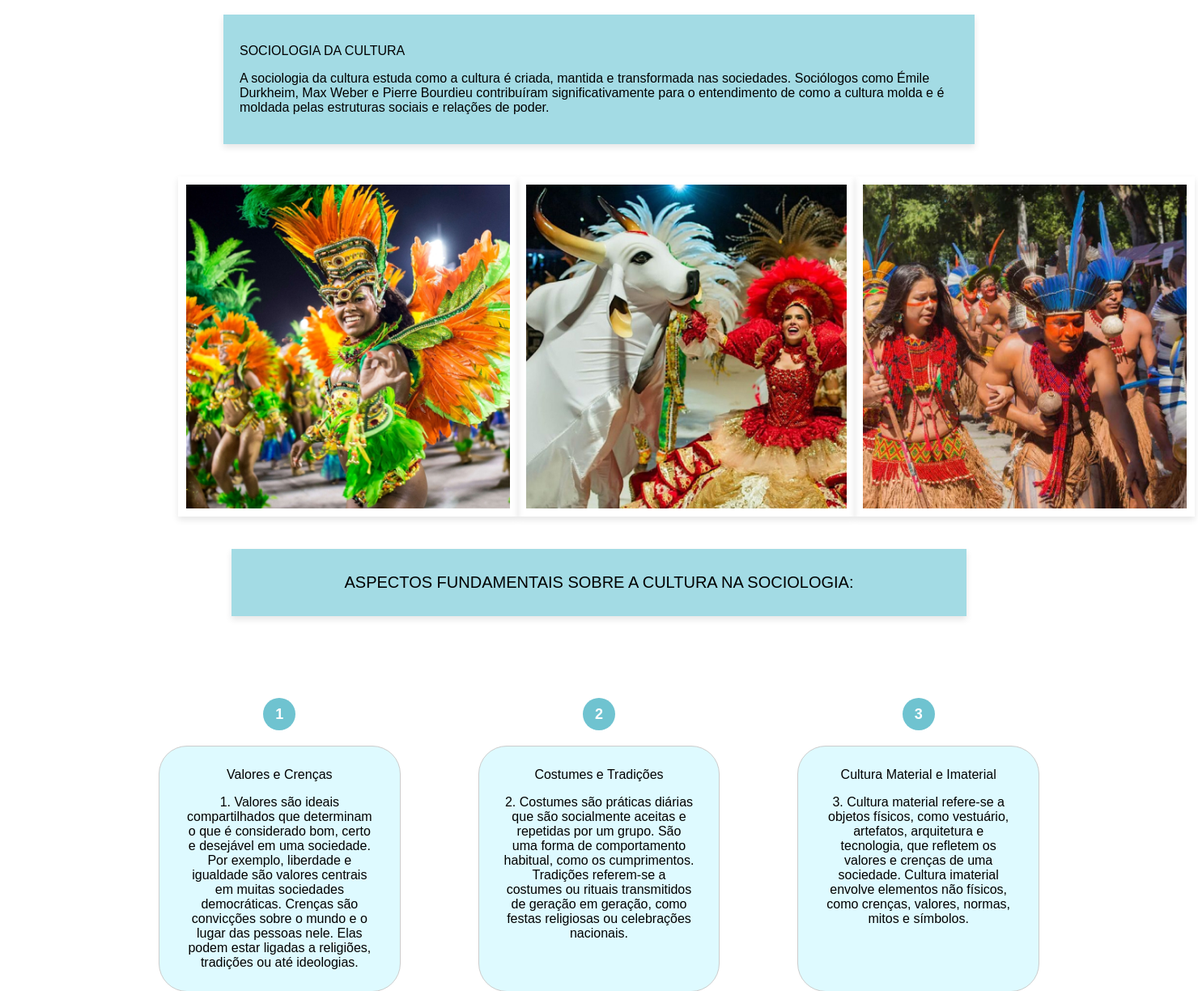
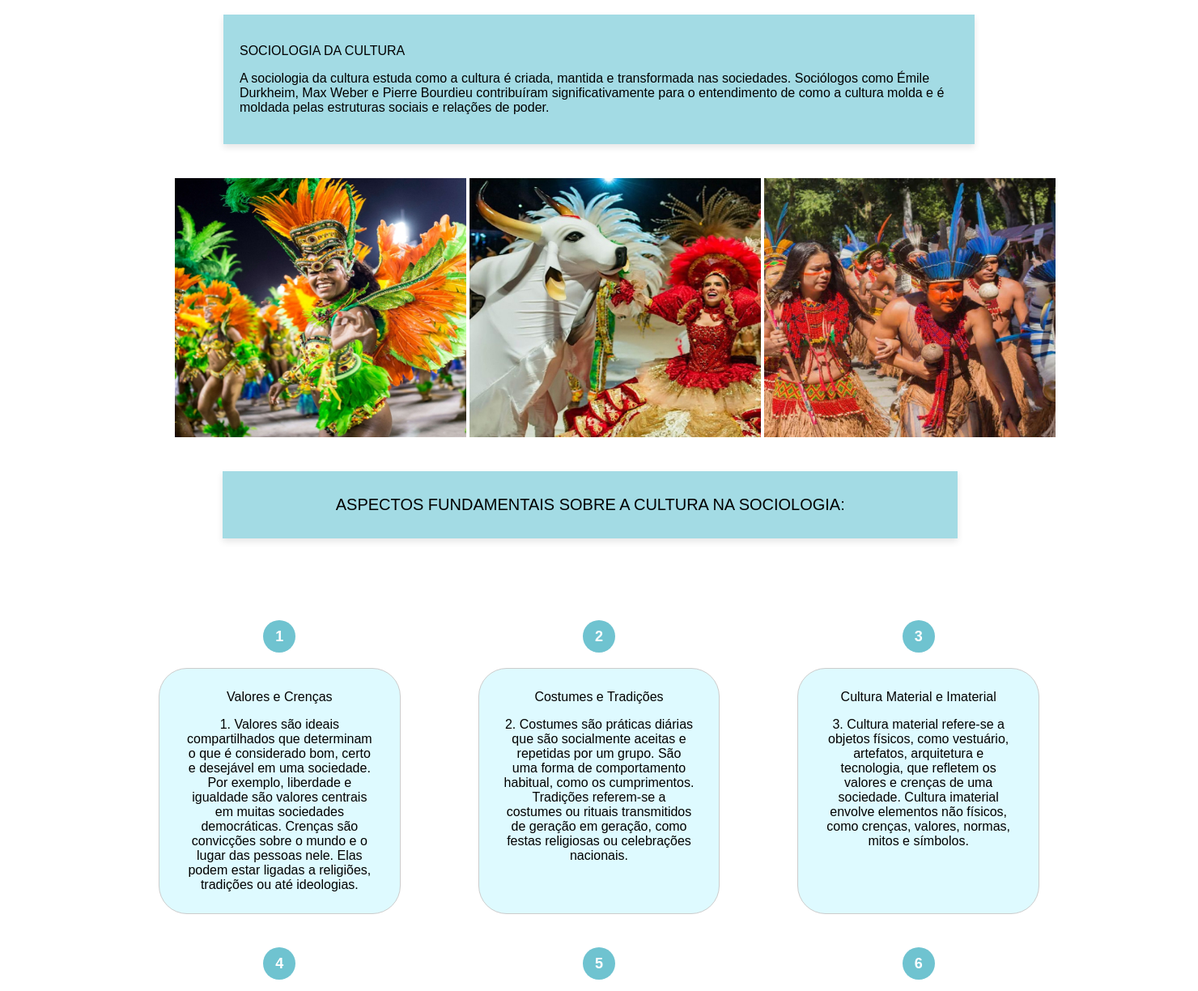
Before and after one commit to RyanHCR/Avante, a PHP site: page /Public/conteudos/sociologia/cultura.php in a window 1480 px wide. Shown: the part 1566-2790 px from the top of the page at 81% size. Run offline with PHP 8.4, Linux system fonts and the light colour scheme.

Commit message:
ajuste fino

```diff
--- a/Resources/css/sociologia.css/cultura.css
+++ b/Resources/css/sociologia.css/cultura.css
@@ -4,21 +4,20 @@
 /* Container das imagens */
 .image-row {
     display: flex;
-    justify-content: space-between; /* Distribui o espaço entre as imagens */
-    align-items: center;
-    margin: 20px auto;
-    max-width: 1200px; /* Limita a largura máxima do container */
-    padding: 20px;
-    margin-left: 200px;
-}
+        justify-content: center;
+        align-items: center;
+        margin: 20px auto;
+        max-width: 1200px;
+        padding: 20px;
+        margin-left: 140px;
+    }
+
 
 /* Imagens individuais */
 .image-row img {
-    width: 700vh; /* Largura fixa para todas as imagens */
-    height: 50vh; /* Altura fixa para todas as imagens */
-    object-fit: cover; /* Garante que a imagem se ajuste ao tamanho sem distorção */
-    box-shadow: 0 4px 8px rgba(0, 0, 0, 0.1); /* Sombras suaves para destaque */
-    padding: 10px;
+    width: 45vh; /* Largura fixa para todas as imagens */
+    height: 40vh; /* Altura fixa para todas as imagens */
+    padding: 2px;
 }
 
 /* Ajuste para telas menores */
@@ -134,6 +133,7 @@
     box-shadow: 0 4px 8px rgba(0, 0, 0, 0.1); /* Sombras suaves */
     text-align: center;
     font-size: 20px;
+    margin-left: 18.6%;
   }
   .container-grid {
     display: grid;
```
